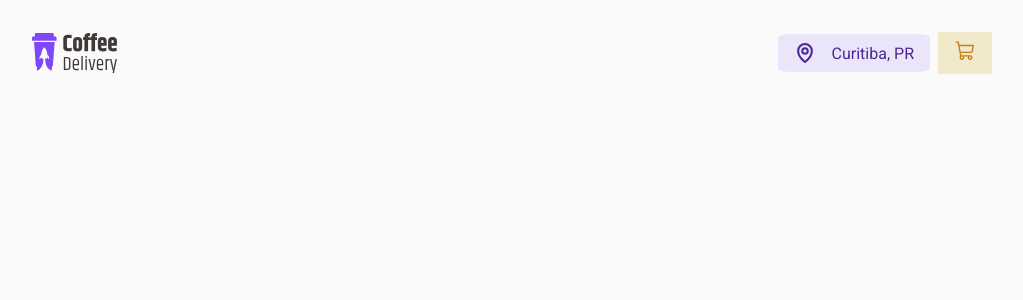
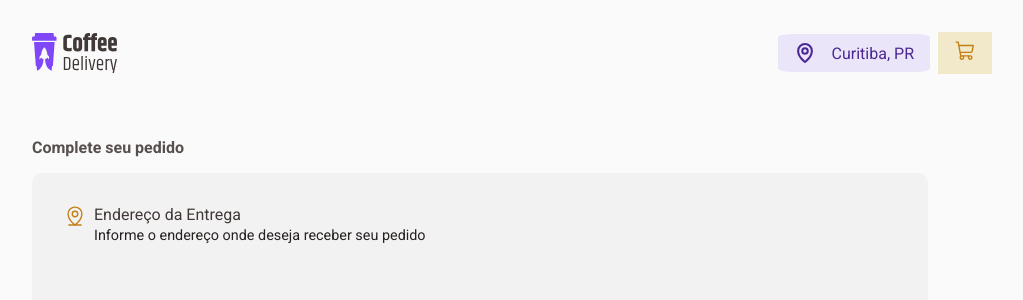
Before and after one commit to LucasMagaldi/coffee-delivery-ui, a React (Vite) app: page /check-out in a window 1280 px wide. Shown: the top 300 px of the page, without its empty margins (128-1151 px from the left). Built offline with nearby package versions, Linux system fonts and the light colour scheme.

Commit message:
start delivery detail component customization

```diff
--- a/package.json
+++ b/package.json
@@ -10,13 +10,16 @@
     "preview": "vite preview"
   },
   "dependencies": {
+    "@hookform/resolvers": "^3.3.4",
     "@phosphor-icons/react": "^2.1.5",
     "lucide-react": "^0.378.0",
     "react": "^18.2.0",
     "react-dom": "^18.2.0",
+    "react-hook-form": "^7.51.4",
     "react-router": "^6.23.0",
     "react-router-dom": "^6.23.0",
-    "styled-components": "^6.1.9"
+    "styled-components": "^6.1.9",
+    "zod": "^3.23.6"
   },
   "devDependencies": {
     "@types/react": "^18.2.66",
--- a/src/pages/CheckOut/index.tsx
+++ b/src/pages/CheckOut/index.tsx
@@ -1,7 +1,22 @@
+import { MapPinLine } from '@phosphor-icons/react';
+import { Container, DeliveryDetail, DeliveryDetailHeader, OrderSection } from './styles';
+import { defaultTheme } from '../../styles/themes/deafault';
+
 export function CheckOut() {
 	return (
-		<div>
-            checkout
-		</div>
+		<Container>
+			<OrderSection>
+				<span>Complete seu pedido</span>
+				<DeliveryDetail>
+					<DeliveryDetailHeader>
+						<MapPinLine color={defaultTheme['yellow-dark']} size={22} />
+						<div>
+							<span>Endereço da Entrega</span>
+							<span>Informe o endereço onde deseja receber seu pedido</span>
+						</div>
+					</DeliveryDetailHeader>
+				</DeliveryDetail>
+			</OrderSection>
+		</Container>
 	);
 }
--- /dev/null
+++ b/src/pages/CheckOut/styles.ts
@@ -0,0 +1,42 @@
+import styled from 'styled-components'
+
+export const Container = styled.div`
+    padding: 2rem 10rem;
+    display: flex;
+`
+
+export const OrderSection = styled.div`
+    display: flex;
+    flex-direction: column;
+    gap: 1rem;
+    span {
+        font-weight: bold;
+    }
+`
+
+export const DeliveryDetail = styled.div`
+    padding: 2rem;
+    background: ${props => props.theme['base-card']};
+    border-radius: 10px;
+    height: 20rem;
+    width: 52rem;
+`
+
+export const DeliveryDetailHeader = styled.div`
+    display: flex;
+    gap: 0.5rem;
+    div {
+        display: flex;
+        flex-direction: column;
+        gap: 0.2rem;
+        span {
+            color: ${props => props.theme['base-subtitle']};
+            font-weight: normal;
+        }
+
+        :last-child {
+            color: ${props => props.theme['base-title']};
+            font-size: 0.9rem;
+        }
+    }
+`
--- a/src/styles/global.ts
+++ b/src/styles/global.ts
@@ -9,7 +9,7 @@ export const GlobalStyle = createGlobalStyle`
 
     body {
         background: ${props => props.theme.background};
-        color: ${props => props.theme.white};
+        color: ${props => props.theme['base-text']};
     }
 
     body, input, texterea, button {
--- a/src/styles/themes/deafault.ts
+++ b/src/styles/themes/deafault.ts
@@ -10,5 +10,9 @@ export const defaultTheme = {
 
 	'yellow-light': '#F1E9C9',
 	'yellow-dark': '#C47F17',
-	'yellow': '#DBAC2C'
-};
+	'yellow': '#DBAC2C',
+
+	'base-title': '#272221',
+	'base-subtitle': '#403937',
+	'base-text': '#574F4D',
+}
```
Also changed, not shown: src/styles/common/index.ts (added, +9 -0 lines), 1 other file (tests, documents, lock files or other folders).
